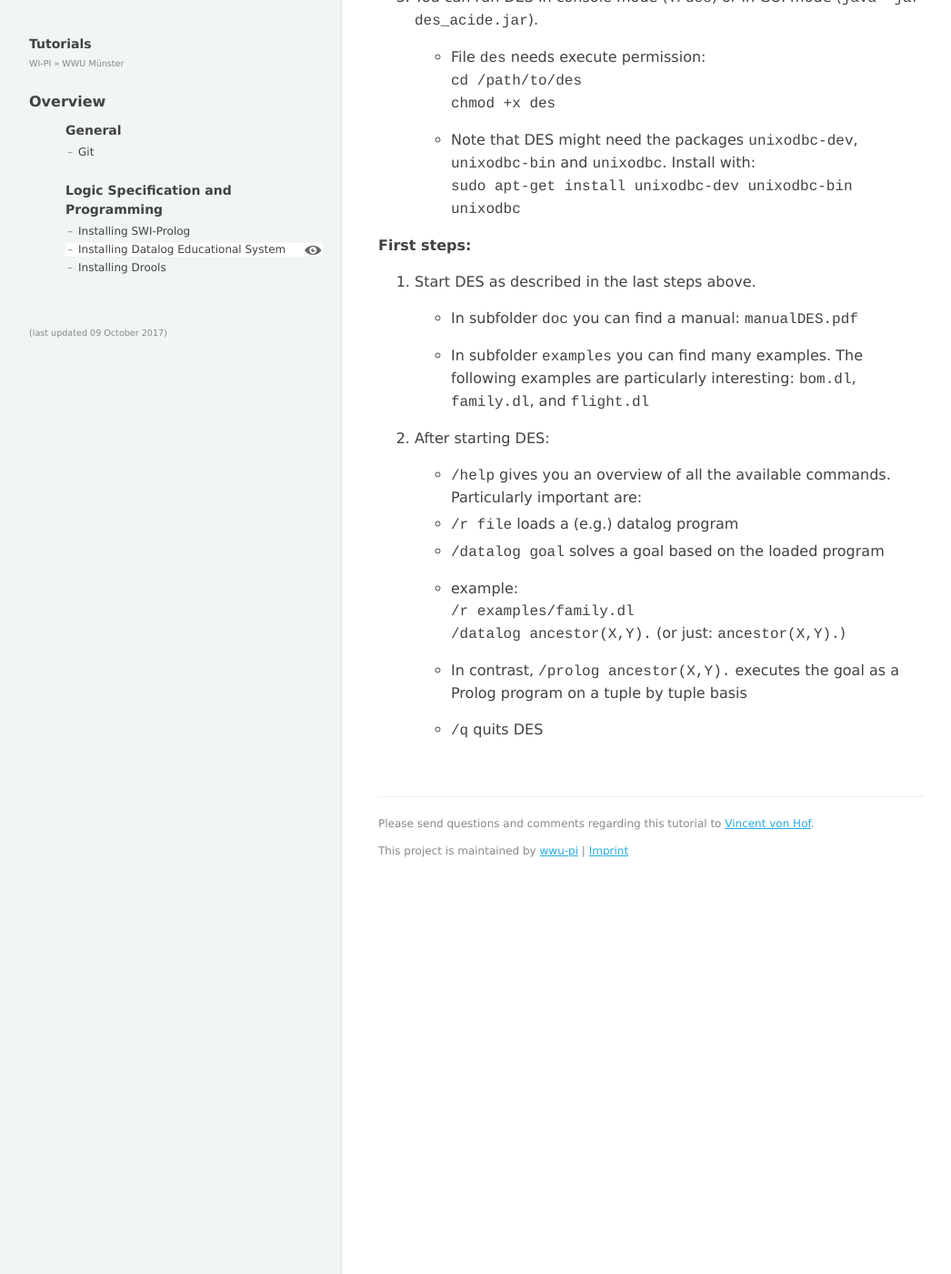
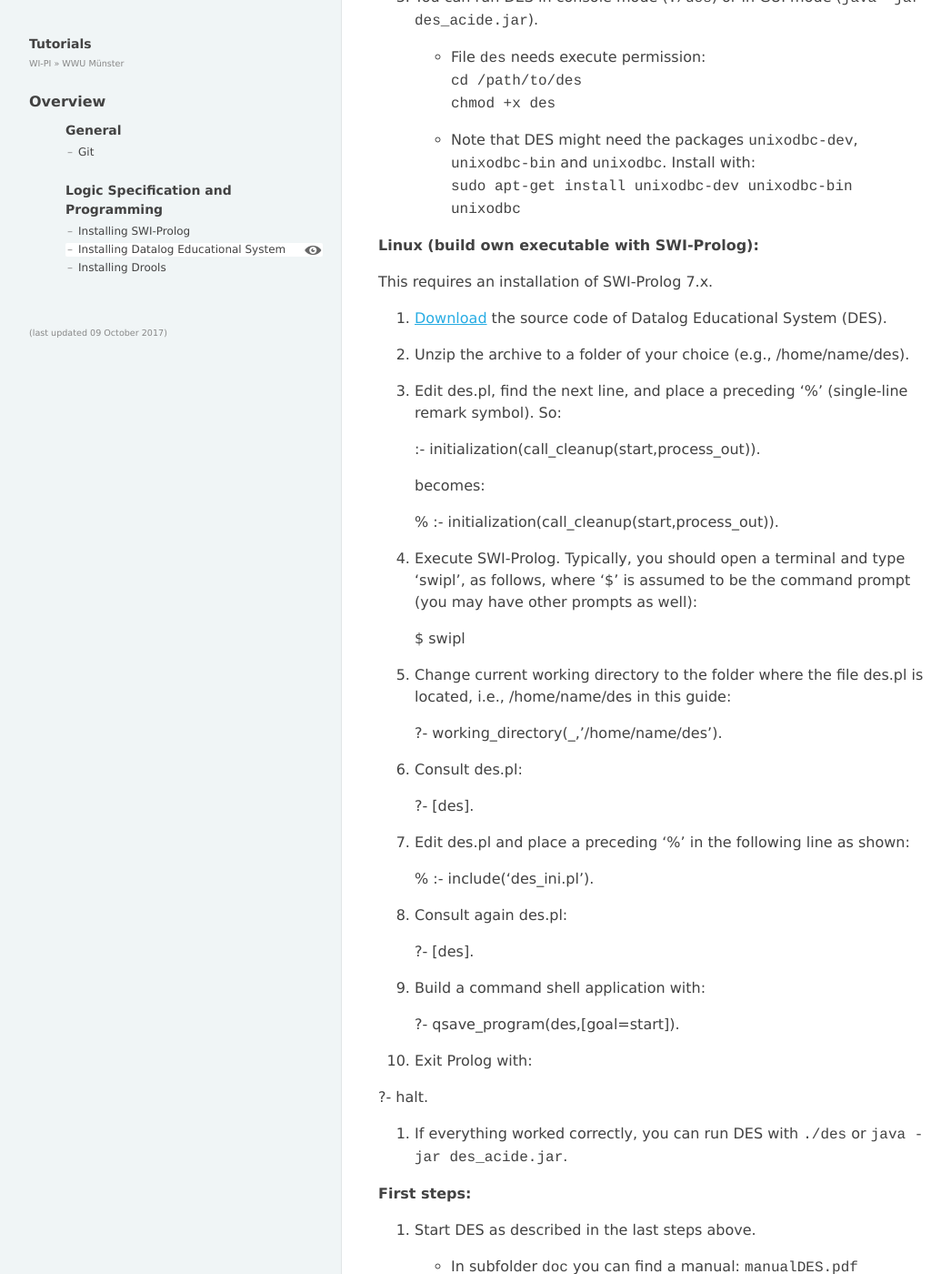
Before and after one commit to wwu-pi/tutorials, a Jekyll site: the page built from lectures/lsp/020_install_des.md, in a window 1280 px wide and 1400 px high, scrolled down 800 px. Shown: the whole window at 91% size, without its empty margins (8-1054 px from the left). Built offline with Jekyll 4.4.1, drawn with Linux system fonts in a browser that asks for light colours.

Commit message:
change download links to des5.0.1 and add section on how to build des from source for linux

```diff
--- a/lectures/lsp/020_install_des.md
+++ b/lectures/lsp/020_install_des.md
@@ -12,7 +12,7 @@ title: Installing Datalog Educational System
 
 1. [Download](http://www.fdi.ucm.es/profesor/fernan/des/html/download.html) Datalog Educational System (DES).
 
-   * We recommend using versions with GUI built with SWI-Prolog, e.g. [Win 32-bit](http://prdownloads.sourceforge.net/des/DES4.1ACIDE0.17Windows32SWI.zip?download), [Win 64-bit](http://prdownloads.sourceforge.net/des/DES4.1ACIDE0.17Windows64SWI.zip?download) or [Mac 64-bit](http://prdownloads.sourceforge.net/des/DES4.1ACIDE0.17MacOSX64SWI.zip?download)
+   * We recommend using versions with GUI built with SWI-Prolog, e.g. [Win 32-bit](https://sourceforge.net/projects/des/files/des/des5.0.1/DES5.0.1ACIDE0.17Windows32SWI.zip/download), [Win 64-bit](https://sourceforge.net/projects/des/files/des/des5.0.1/DES5.0.1ACIDE0.17Windows64SWI.zip/download) or [Mac 64-bit](https://sourceforge.net/projects/des/files/des/des5.0.1/DES5.0.1ACIDE0.17MacOSX64SWI.zip/download)
 
 
 2. Unzip the archive to a folder of your choice.
@@ -27,7 +27,7 @@ title: Installing Datalog Educational System
 
 Note that there is only a 32-bit version for Ubuntu. Therefore we could not test the installation routine.
 
-1. [Download](http://prdownloads.sourceforge.net/des/DES4.1ACIDE0.17Linux32SICStus.zip?download) Datalog Educational System (DES).
+1. [Download](https://sourceforge.net/projects/des/files/des/des5.0.1/DES5.0.1ACIDE0.17Linux32SICStus.zip/download) Datalog Educational System (DES).
 
 2. Unzip the archive to a folder of your choice.
 
@@ -39,6 +39,52 @@ Note that there is only a 32-bit version for Ubuntu. Therefore we could not test
 
    * Note that DES might need the packages `unixodbc-dev`, `unixodbc-bin` and `unixodbc`. Install with:
    `sudo apt-get install unixodbc-dev unixodbc-bin unixodbc`
+
+**Linux (build own executable with SWI-Prolog):**
+
+This requires an installation of SWI-Prolog 7.x.
+
+1. [Download](https://sourceforge.net/projects/des/files/des/des5.0.1/DES5.0.1ACIDE0.17UnixesSWI.zip/download) the source code of Datalog Educational System (DES).
+
+2. Unzip the archive to a folder of your choice (e.g., /home/name/des).
+
+3. Edit des.pl, find the next line, and place a preceding '%' (single-line remark symbol). So:
+
+   :- initialization(call_cleanup(start,process_out)).
+
+   becomes:
+
+   % :- initialization(call_cleanup(start,process_out)).
+
+4. Execute SWI-Prolog. Typically, you should open a terminal and type 'swipl', as follows, where '$' is assumed to be the command prompt (you may have other prompts as well):
+
+   $ swipl
+
+5. Change current working directory to the folder where the file des.pl is located, i.e., /home/name/des in this guide:
+
+   ?- working_directory(_,'/home/name/des').
+
+6. Consult des.pl:
+
+   ?- [des].
+
+7. Edit des.pl and place a preceding '%' in the following line as shown:
+
+    % :- include('des_ini.pl').
+
+8. Consult again des.pl:
+
+   ?- [des].
+
+9. Build a command shell application with:
+
+   ?- qsave_program(des,[goal=start]).
+
+10. Exit Prolog with:
+
+   ?- halt.
+
+11. If everything worked correctly, you can run DES with `./des` or `java -jar des_acide.jar`.
 
 **First steps:**
 
```
